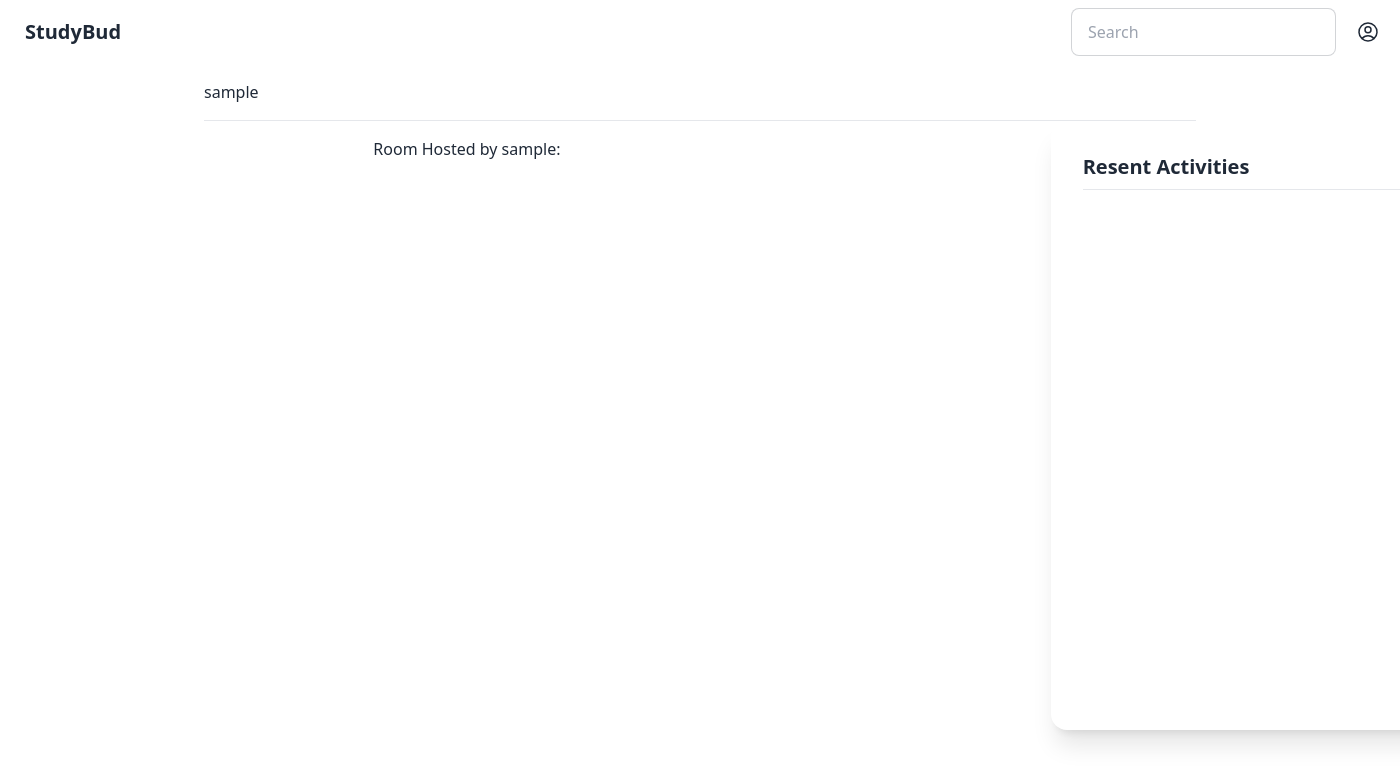
After one commit to cliali/Django-StudyBud, a Django app: page /base/profile/1/ in a window 1400 px wide. The commit adds this page. Shown: the top 784 px of the page. Run offline with Django 4.2, Linux system fonts and the light colour scheme; the visitor is signed in with stand-in values (Sample User, id 1); data comes from the database, SQL or seed files in the repository; data that the repository does not hold is empty; some libraries are stand-ins or nearby versions.

Commit message:
💄 add user profile

```diff
--- a/django_studybud/base/templates/base/activity_component.html
+++ b/django_studybud/base/templates/base/activity_component.html
@@ -6,7 +6,7 @@
             <div class="overflow-y-scroll h-[500px]">
                 {% for message in room_messages %}
                     <div>
-                        <a href="   ">
+                        <a href="{% url 'base:user-profile' user.id %}">
                             <svg xmlns="http://www.w3.org/2000/svg" fill="none" viewBox="0 0 24 24" stroke-width="1.5" stroke="currentColor" class="size-6">
                                 <path stroke-linecap="round" stroke-linejoin="round" d="M17.982 18.725A7.488 7.488 0 0 0 12 15.75a7.488 7.488 0 0 0-5.982 2.975m11.963 0a9 9 0 1 0-11.963 0m11.963 0A8.966 8.966 0 0 1 12 21a8.966 8.966 0 0 1-5.982-2.275M15 9.75a3 3 0 1 1-6 0 3 3 0 0 1 6 0Z" />
                             </svg>
--- a/django_studybud/base/templates/base/feed_component.html
+++ b/django_studybud/base/templates/base/feed_component.html
@@ -2,7 +2,7 @@
     <div class="card bg-base-100 w-96 shadow-xl mb-4">
         <div class="card-body">
             <div>
-                <a href="">
+                <a href="{% url 'base:user-profile' user.id %}">
                     <span>@{{room.host.username}}</span>
                 </a>
             </div>
--- /dev/null
+++ b/django_studybud/base/templates/base/profile.html
@@ -0,0 +1,23 @@
+{% extends "main.html" %}
+
+{% block content %}
+    <h1 class="mb-4">
+        {{ user.username }}
+    </h1>
+    <hr>
+    <div class="flex flex-col-reverse md:grid md:grid-cols-6 md:gap-6">
+        <div class="col-span-1">
+            {% include "base/topics_component.html" %}
+        </div>
+
+        <div class="col-span-4">
+            <h1 class="mt-4 mb-4">Room Hosted by {{ user.username }}:</h1>
+            {% include "base/feed_component.html" %}
+        </div>
+
+        <div class="col-span-1">
+            {% include "base/activity_component.html" %}
+        </div>
+
+    </div>
+{% endblock %}
--- a/django_studybud/base/templates/base/room.html
+++ b/django_studybud/base/templates/base/room.html
@@ -72,7 +72,7 @@
 
     <div class="col-span-1">
         {% for user in participants %}
-            <a href="">
+            <a href="{% url 'base:user-profile' user.id %}">
                 <p>
                     {{ user.name }}
                     <span>
--- a/django_studybud/base/templates/navbar.html
+++ b/django_studybud/base/templates/navbar.html
@@ -22,12 +22,11 @@
             tabindex="0"
             class="menu menu-sm dropdown-content bg-base-100 rounded-box z-[1] mt-3 w-52 p-2 shadow">
             <li>
-                <a class="justify-between">
+                <a href="{% url 'base:user-profile' user.id %}" class="justify-between">
                 Profile
                 <span class="badge">New</span>
                 </a>
             </li>
-            <li><a>Settings</a></li>
             <li><a href="{% url 'account_logout' %}">Logout</a></li>
             </ul>
         {% else %}
--- a/django_studybud/base/urls.py
+++ b/django_studybud/base/urls.py
@@ -6,6 +6,7 @@ app_name = "base"
 urlpatterns = [
     path("", views.home, name="home"),
     path("room/<int:pk>/", views.room, name="room"),
+    path("profile/<str:pk>/", views.user_profile, name="user-profile"),
     path("create-room/", views.create_room, name="create-room"),
     path("update-room/<int:pk>", views.update_room, name="update-room"),
     path("delete-room/<int:pk>", views.delete_room, name="delete-room"),
--- a/django_studybud/base/views.py
+++ b/django_studybud/base/views.py
@@ -4,6 +4,7 @@ from django.http import HttpResponse
 from django.shortcuts import redirect, render
 
 from django_studybud.base.forms import RoomForm
+from django_studybud.core.models import User
 
 from .models import Message, Room, Topic
 
@@ -45,6 +46,21 @@ def room(request, pk):
         "room_messages": room_messages,
     }
     return render(request, "base/room.html", context)
+
+
+@login_required
+def user_profile(request, pk):
+    user = User.objects.get(id=pk)
+    rooms = user.room_set.all()
+    room_messages = user.message_set.all()
+    topics = Topic.objects.all()
+    context = {
+        "user": user,
+        "rooms": rooms,
+        "room_messages": room_messages,
+        "topics": topics,
+    }
+    return render(request, "base/profile.html", context)
 
 
 @login_required
```
